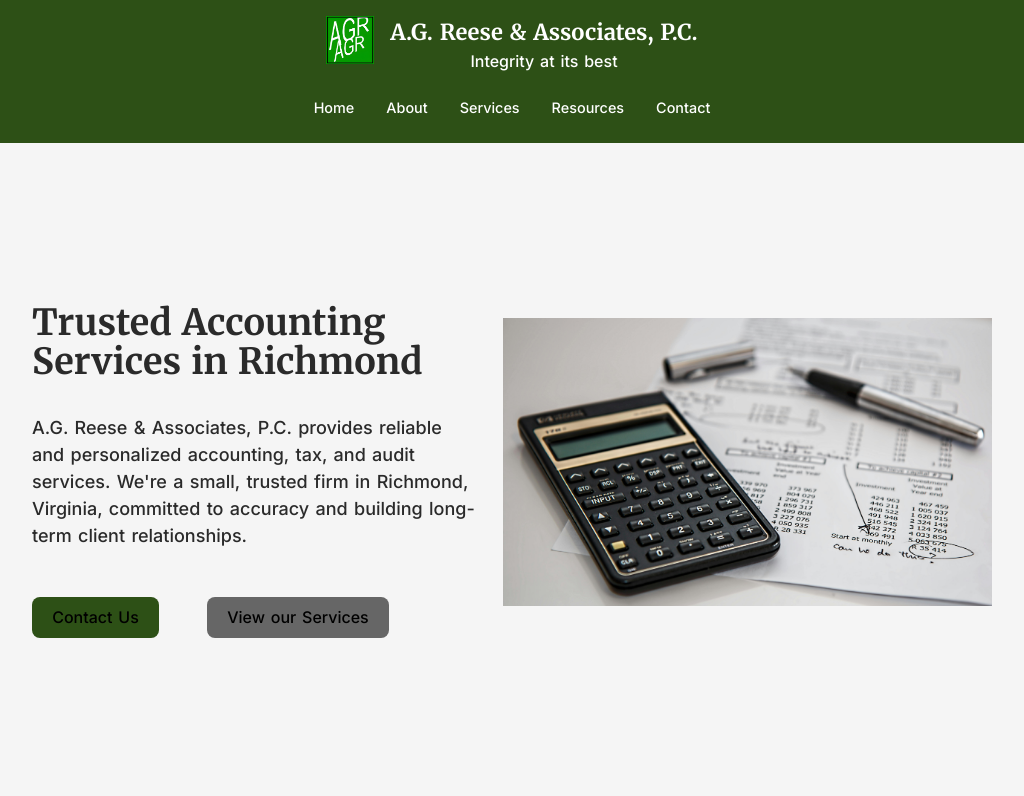
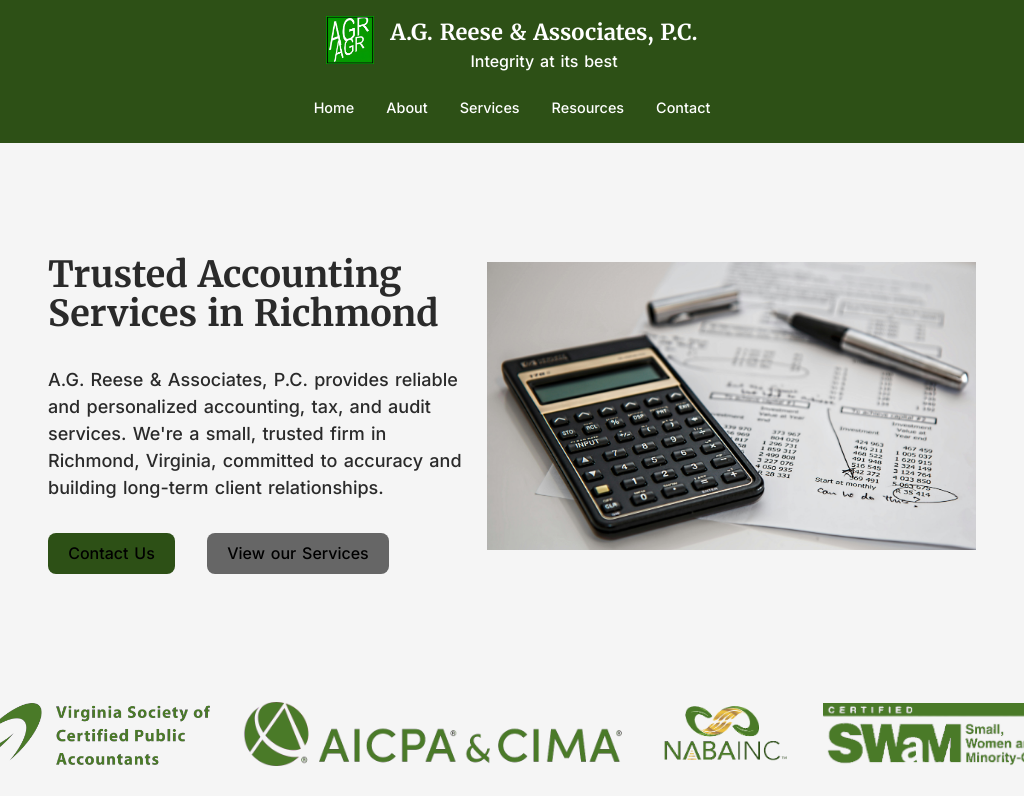
Before and after one commit to BeeDev-HiveCollective/agra-client, a React (Vite) app: page / in a window 1024 px wide. Shown: the top 796 px of the page. Built offline with nearby package versions, Linux system fonts and the light colour scheme.

Commit message:
Updated Hero and Footer components responsive behavior

```diff
--- a/src/components/HomeComponents/HomeHeroSection/HeroSection.css
+++ b/src/components/HomeComponents/HomeHeroSection/HeroSection.css
@@ -30,7 +30,33 @@
 
 }
 
-@media (max-width: 768px) {
+@media screen and (min-width: 769px) and (max-width: 1024px) {
+
+    .hero {
+        padding: 4rem 1rem;
+
+        .hero-left {
+            display: flex;
+            flex-direction: column;
+
+            h1 {
+                padding: 1rem 0 0;
+            }
+        }
+
+        button {
+            margin: 0;
+        }
+
+        .button-div {
+            display: flex;
+            gap: 2rem;
+        }
+    }
+
+}
+
+@media screen and (max-width: 768px) {
 
     .hero {
         padding: 1rem 0 1.5rem;
@@ -64,7 +90,7 @@
 
 }
 
-@media (max-width: 480px) {
+@media screen and (max-width: 480px) {
     .hero {
         padding: 0;
     }
--- a/src/components/ReusableComponents/FooterComponent/Footer.css
+++ b/src/components/ReusableComponents/FooterComponent/Footer.css
@@ -51,7 +51,7 @@
     display: flex;
     flex-direction: column;
     align-items: flex-start;
-    padding: 0 2rem;
+    padding-left: 1rem;
     font-size: 1rem;
 
     #office-info-header {
```
